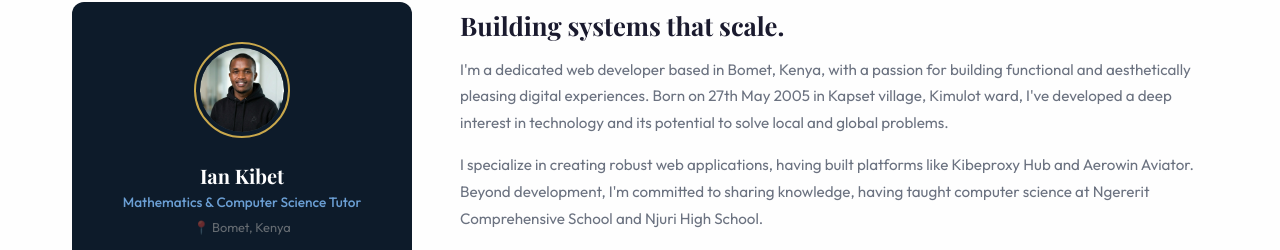
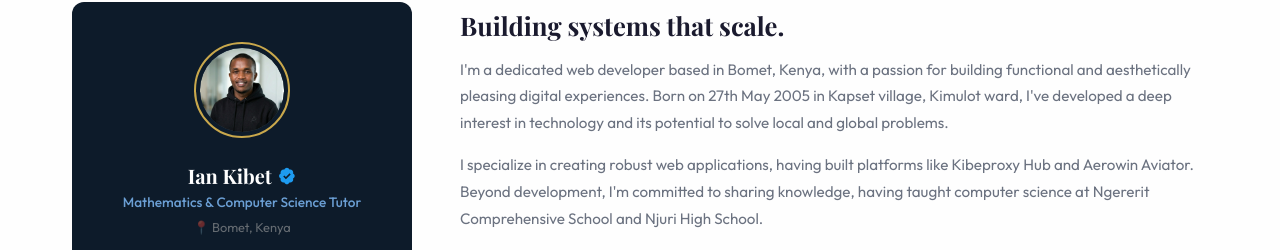
Before and after one commit to billgatesmalel/kibetportfolio, a React (Vite) app: page / in a window 1280 px wide. Shown: the part 925-1175 px from the top of the page. Built offline with nearby package versions, Linux system fonts and the light colour scheme; no server answers; a web font is replaced by a local one.

Commit message:
feat: add verified badge to name

```diff
--- a/src/Portfolio.jsx
+++ b/src/Portfolio.jsx
@@ -225,7 +225,12 @@ export default function Portfolio() {
                   </div>
                 </div>
                 <div style={styles.aboutCardInfo}>
-                  <h2 style={styles.aboutName}>Ian Kibet</h2>
+                  <h2 style={styles.aboutName}>
+                    Ian Kibet
+                    <svg style={styles.verifiedBadge} viewBox="0 0 24 24" aria-label="Verified account">
+                      <path d="M22.25 12c0-1.43-.88-2.67-2.19-3.34.46-1.39.2-2.97-.81-4.08s-2.47-1.63-4.08-1.22c-.63-1.43-1.87-2.43-3.33-2.43s-2.7 1-3.33 2.43c-1.61-.41-3.14.28-4.08 1.22s-1.27 2.69-.81 4.08c-1.31.67-2.19 1.91-2.19 3.34s.88 2.67 2.19 3.34c-.46 1.39-.2 2.97.81 4.08s2.47 1.63 4.08 1.22c.63 1.43 1.87 2.43 3.33 2.43s2.7-1 3.33-2.43c1.61.41 3.14-.28 4.08-1.22s1.27-2.69.81-4.08c1.31-.67 2.19-1.91 2.19-3.34zm-11.71 4.2l-3.53-3.53 1.41-1.41 2.12 2.12 4.95-4.95 1.41 1.41-6.36 6.36z" />
+                    </svg>
+                  </h2>
                   <p style={styles.aboutTitle}>Mathematics & Computer Science Tutor</p>
                   <p style={styles.aboutLocation}>📍 Bomet, Kenya</p>
                   <div style={styles.aboutSocials}>
@@ -808,7 +813,16 @@ const styles = {
     fontSize: "1.25rem",
     fontWeight: 700,
     color: C.white,
+    display: "flex",
+    alignItems: "center",
+    justifyContent: "center",
+    gap: "0.4rem",
     margin: 0,
+  },
+  verifiedBadge: {
+    width: 18,
+    height: 18,
+    fill: "#1D9BF0",
   },
   aboutTitle: { fontSize: "0.85rem", color: C.blue, fontWeight: 500, margin: 0 },
   aboutLocation: { fontSize: "0.8rem", color: "rgba(232,228,220,0.4)", margin: "0.25rem 0 0" },
```
